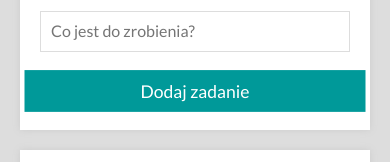
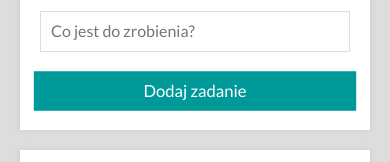
Before and after one commit to AnnaLukaszczyk/todoList--React, a React (Create React App) app: page / in a window 390 px wide. In both pictures the pointer is over the button "Dodaj zadanie". Shown: the part 161-323 px from the top of the page. Built offline with nearby package versions, Linux system fonts and the light colour scheme.

Commit message:
updated media queries for form__button

```diff
--- a/src/Form/style.css
+++ b/src/Form/style.css
@@ -28,4 +28,8 @@
 	.form {
 		grid-template-columns: 1fr;
 	}
+
+	.form__button:hover {
+		transform: scale(1.04);
+	}
 }
```
